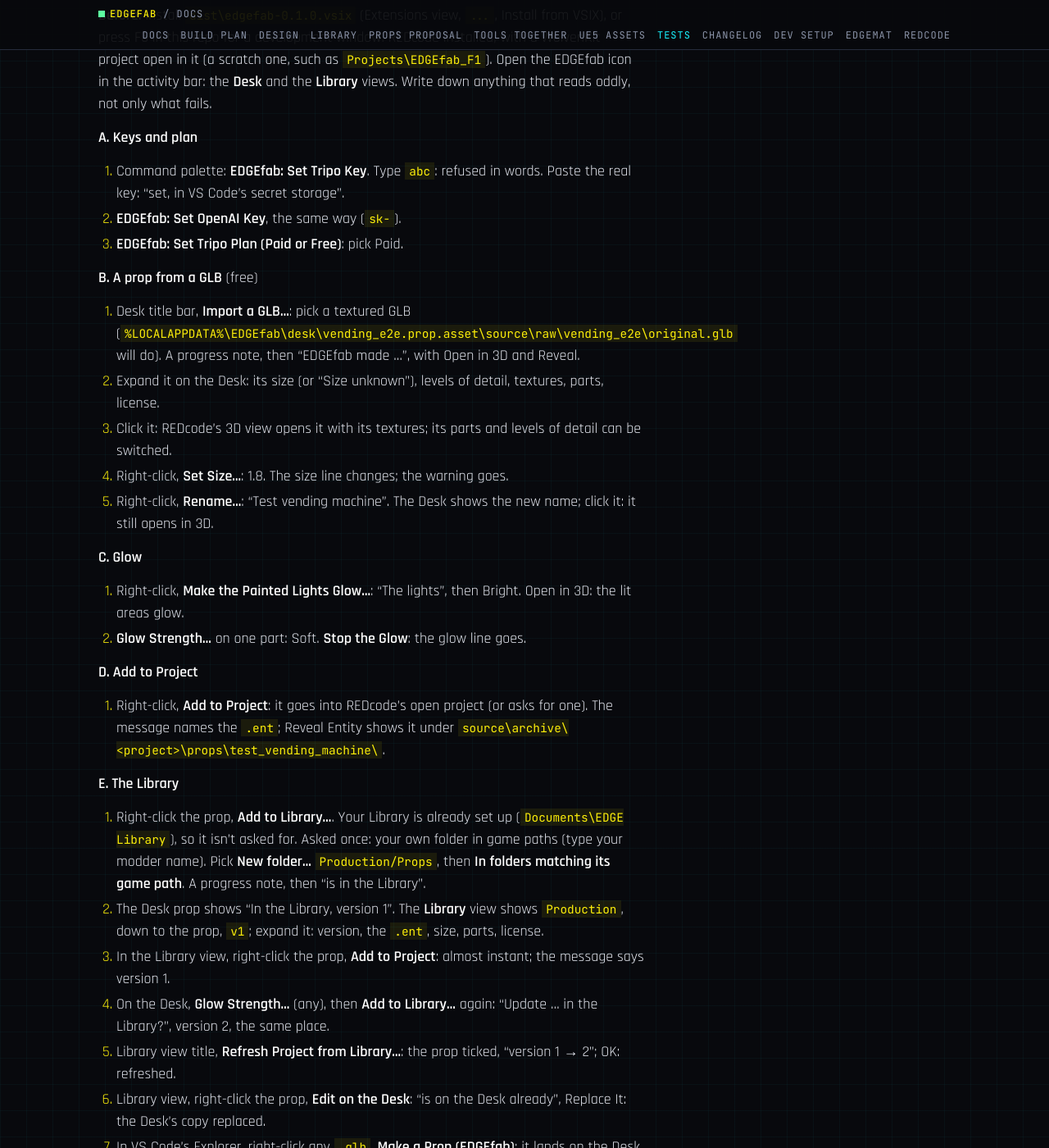
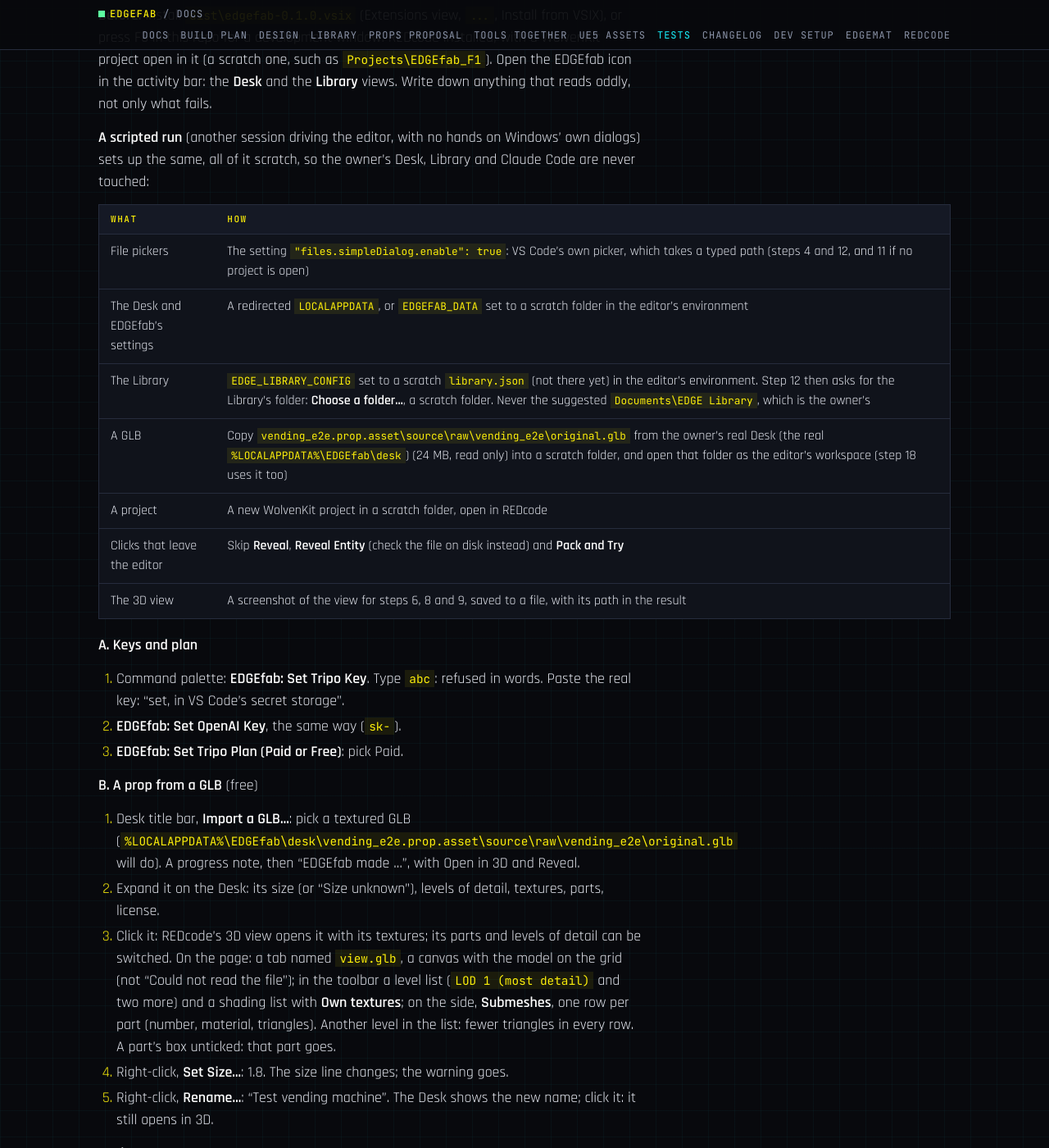
Before and after one commit to Edgemodders/EDGEfab, a Jekyll site: the page built from docs/testing.md, in a window 1280 px wide and 1400 px high, scrolled down 630 px. Shown: the whole window at 82% size. Built offline with Jekyll 4.4.1, drawn with Linux system fonts in a browser that asks for light colours; some of the changed text lies outside the part shown.

Commit message:
Tests: the owner's pass set up for a scripted run (scratch Desk, Library and project, VS Code's own file picker, what Open in 3D shows)
Co-Authored-By: Claude Opus 5.5 <noreply@anthropic.com>

```diff
--- a/docs/testing.md
+++ b/docs/testing.md
@@ -16,6 +16,18 @@ Every command of the extension, in VS Code, in one go. The sections below test t
 
 **Before.** Install `dist\edgefab-0.1.0.vsix` (Extensions view, `...`, Install from VSIX), or press F5 in this repo for a development window. REDcode installed, with a WolvenKit project open in it (a scratch one, such as `Projects\EDGEfab_F1`). Open the EDGEfab icon in the activity bar: the **Desk** and the **Library** views. Write down anything that reads oddly, not only what fails.
 
+**A scripted run** (another session driving the editor, with no hands on Windows' own dialogs) sets up the same, all of it scratch, so the owner's Desk, Library and Claude Code are never touched:
+
+| What | How |
+|---|---|
+| File pickers | The setting `"files.simpleDialog.enable": true`: VS Code's own picker, which takes a typed path (steps 4 and 12, and 11 if no project is open) |
+| The Desk and EDGEfab's settings | A redirected `LOCALAPPDATA`, or `EDGEFAB_DATA` set to a scratch folder in the editor's environment |
+| The Library | `EDGE_LIBRARY_CONFIG` set to a scratch `library.json` (not there yet) in the editor's environment. Step 12 then asks for the Library's folder: **Choose a folder...**, a scratch folder. Never the suggested `Documents\EDGE Library`, which is the owner's |
+| A GLB | Copy `vending_e2e.prop.asset\source\raw\vending_e2e\original.glb` from the owner's real Desk (the real `%LOCALAPPDATA%\EDGEfab\desk`) (24 MB, read only) into a scratch folder, and open that folder as the editor's workspace (step 18 uses it too) |
+| A project | A new WolvenKit project in a scratch folder, open in REDcode |
+| Clicks that leave the editor | Skip **Reveal**, **Reveal Entity** (check the file on disk instead) and **Pack and Try** |
+| The 3D view | A screenshot of the view for steps 6, 8 and 9, saved to a file, with its path in the result |
+
 **A. Keys and plan**
 
 1. Command palette: **EDGEfab: Set Tripo Key**. Type `abc`: refused in words. Paste the real key: "set, in VS Code's secret storage".
@@ -26,7 +38,7 @@ Every command of the extension, in VS Code, in one go. The sections below test t
 
 4. Desk title bar, **Import a GLB...**: pick a textured GLB (`%LOCALAPPDATA%\EDGEfab\desk\vending_e2e.prop.asset\source\raw\vending_e2e\original.glb` will do). A progress note, then "EDGEfab made ...", with Open in 3D and Reveal.
 5. Expand it on the Desk: its size (or "Size unknown"), levels of detail, textures, parts, license.
-6. Click it: REDcode's 3D view opens it with its textures; its parts and levels of detail can be switched.
+6. Click it: REDcode's 3D view opens it with its textures; its parts and levels of detail can be switched. On the page: a tab named `view.glb`, a canvas with the model on the grid (not "Could not read the file"); in the toolbar a level list (`LOD 1 (most detail)` and two more) and a shading list with **Own textures**; on the side, **Submeshes**, one row per part (number, material, triangles). Another level in the list: fewer triangles in every row. A part's box unticked: that part goes.
 7. Right-click, **Set Size...**: 1.8. The size line changes; the warning goes.
 8. Right-click, **Rename...**: "Test vending machine". The Desk shows the new name; click it: it still opens in 3D.
 
@@ -41,7 +53,7 @@ Every command of the extension, in VS Code, in one go. The sections below test t
 
 **E. The Library**
 
-12. Right-click the prop, **Add to Library...**. Your Library is already set up (`Documents\EDGE Library`), so it isn't asked for. Asked once: your own folder in game paths (type your modder name). Pick **New folder...** `Production/Props`, then **In folders matching its game path**. A progress note, then "is in the Library".
+12. Right-click the prop, **Add to Library...**. Your Library is already set up (`Documents\EDGE Library`), so it isn't asked for (a scripted run: asked, see above). Asked once: your own folder in game paths (type your modder name). Pick **New folder...** `Production/Props`, then **In folders matching its game path**. A progress note, then "is in the Library".
 13. The Desk prop shows "In the Library, version 1". The **Library** view shows `Production`, down to the prop, `v1`; expand it: version, the `.ent`, size, parts, license.
 14. In the Library view, right-click the prop, **Add to Project**: almost instant; the message says version 1.
 15. On the Desk, **Glow Strength...** (any), then **Add to Library...** again: "Update ... in the Library?", version 2, the same place.
@@ -52,7 +64,7 @@ Every command of the extension, in VS Code, in one go. The sections below test t
 
 **F. Assistants**
 
-20. **EDGEfab: Connect an Assistant (MCP)...**: it registers with Claude Code; a new Claude Code session lists `fab_*` tools.
+20. **EDGEfab: Connect an Assistant (MCP)...**: it registers with Claude Code; a new Claude Code session lists `fab_*` tools. A scripted run doesn't register (that would point the owner's Claude Code at a scratch copy of the server): **Copy the Claude Code command**, then **Copy a JSON entry**, and report both from the clipboard (they hold no key), and whether the server file they name exists.
 
 **G. Delete and keys again**
 
```
